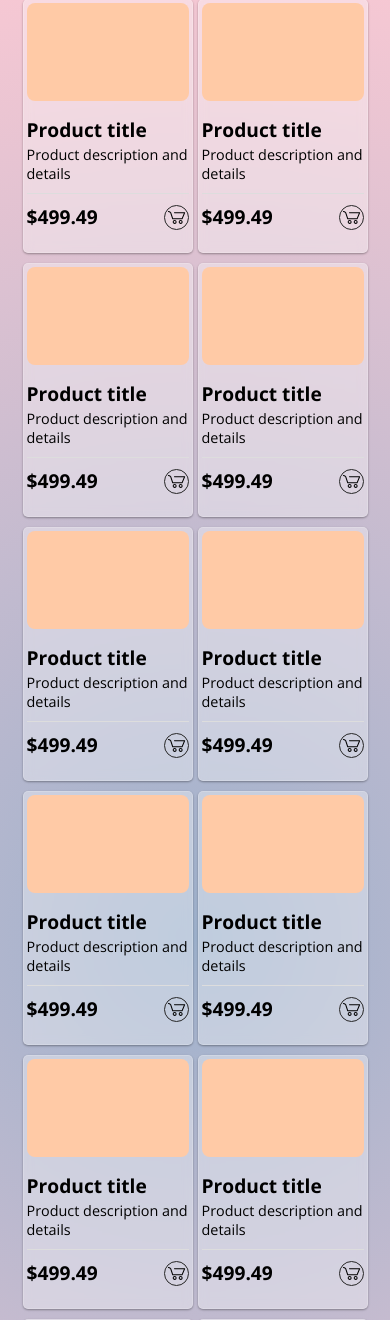
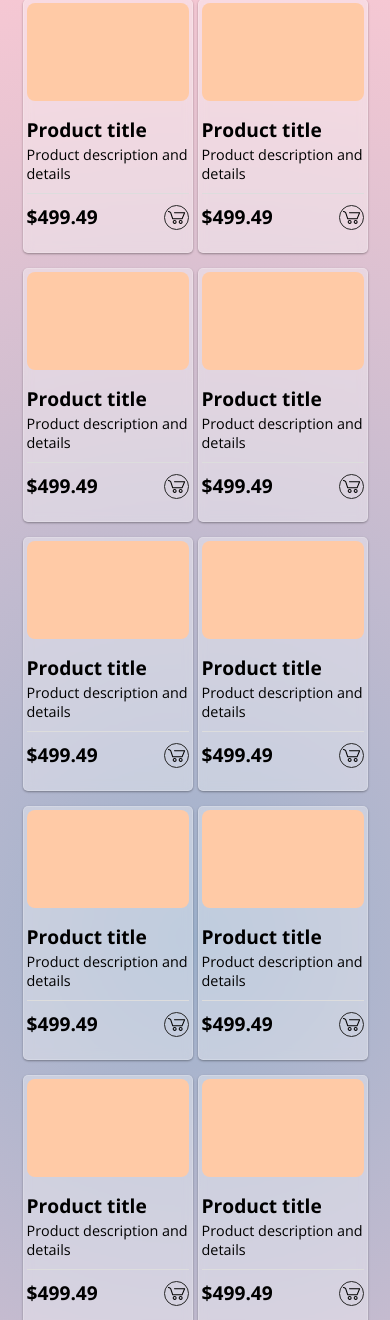
Before and after one commit to himafr/classy, a Node server app: page /products in a window 390 px wide. Shown: the part 105-1425 px from the top of the page. Run offline with Node 20, Linux system fonts and the light colour scheme.

Commit message:
editv 3 media

```diff
--- a/public/css/offers.css
+++ b/public/css/offers.css
@@ -293,7 +293,7 @@ background-color: #ffcaa6;
 }
 @media (max-width:470px){
   .add-card{
-    gap: 10px 5px;
+    gap: 15px 5px;
     }
     .card{
      padding: 3px;
--- a/public/css/products.css
+++ b/public/css/products.css
@@ -293,7 +293,7 @@ footer{
 }
 @media (max-width:470px){
  .add-card{
-   gap: 10px 5px;
+   gap: 15px 5px;
    }
    .card{
     padding: 3px;
```
